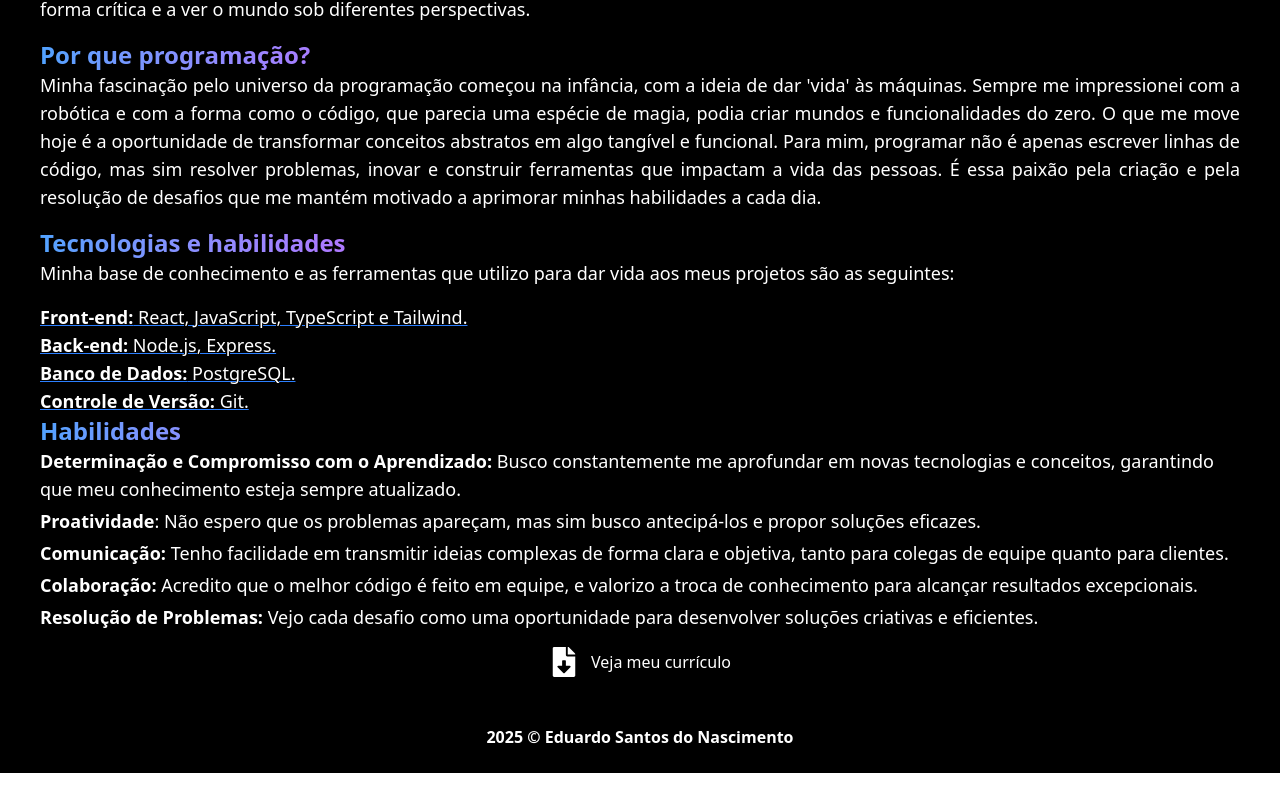
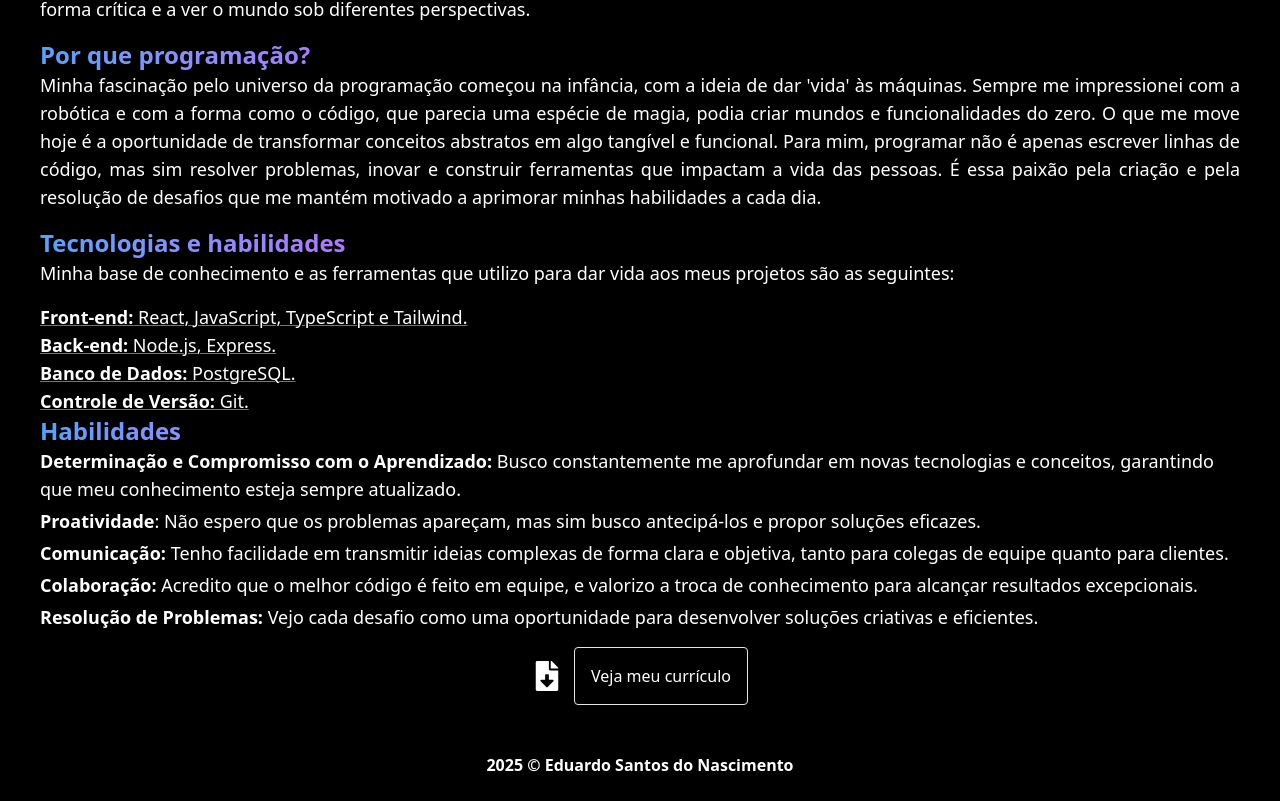
Before and after one commit to EduardoSantos2231/Porfolio_v1.0, a React (Vite) app: page /about in a window 1280 px wide. Shown: the part 569-1370 px from the top of the page. Before the commit the page ends 1342 px from the top, so only its background shows below. Built offline with nearby package versions, Linux system fonts and the light colour scheme.

Commit message:
fix: correção de links

```diff
--- a/src/Screens/About.tsx
+++ b/src/Screens/About.tsx
@@ -57,7 +57,7 @@ export default function About() {
         </div>
         <span className="flex gap-3 items-center justify-center">
             <FaFileDownload size={30}/>
-            <a href="../../public/curriculo.pdf"> Veja meu currículo</a>
+            <a href="../../public/curriculo.pdf" className="p-4 border rounded"> Veja meu currículo</a>
         </span>
 
     </div>
--- a/src/Screens/Projects.tsx
+++ b/src/Screens/Projects.tsx
@@ -7,10 +7,10 @@ export default function Projects() {
     <div className="min-w-full flex flex-row justify-center mt-5 gap-4 flex-wrap">
         <Card title="Timer" description="Um projeto que realizei durante a fase de aprendizado de
         manipulação do DOM e funções nativas do javascript, implementei funções de pausar, continuar e começar o timer."
-        link="https://dudu2231.github.io/Timer/"/>
+        link="https://eduardosantos2231.github.io/Timer/"/>
 
         <Card title="Lista de Tarefas" description="Um projeto clássico e interessante para entender o uso de funcionalidades e uso de hooks no react. Foi um dos primeiros que criei com a biblioteca."
-        link="https://dudu2231.github.io/ListaTarefas/"/>
+        link="https://eduardosantos2231.github.io/ListaTarefas/"/>
     </div>
   )
 }
```
